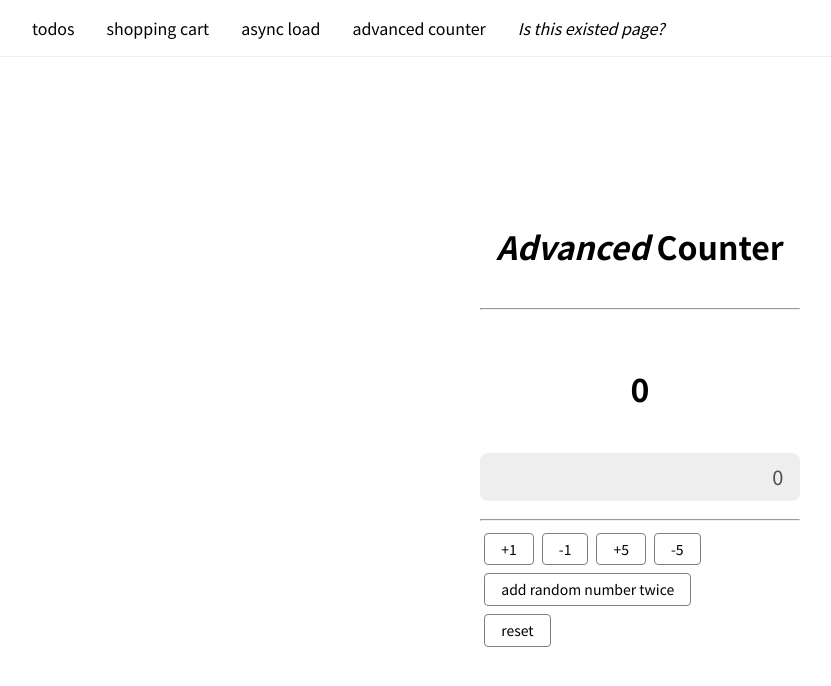
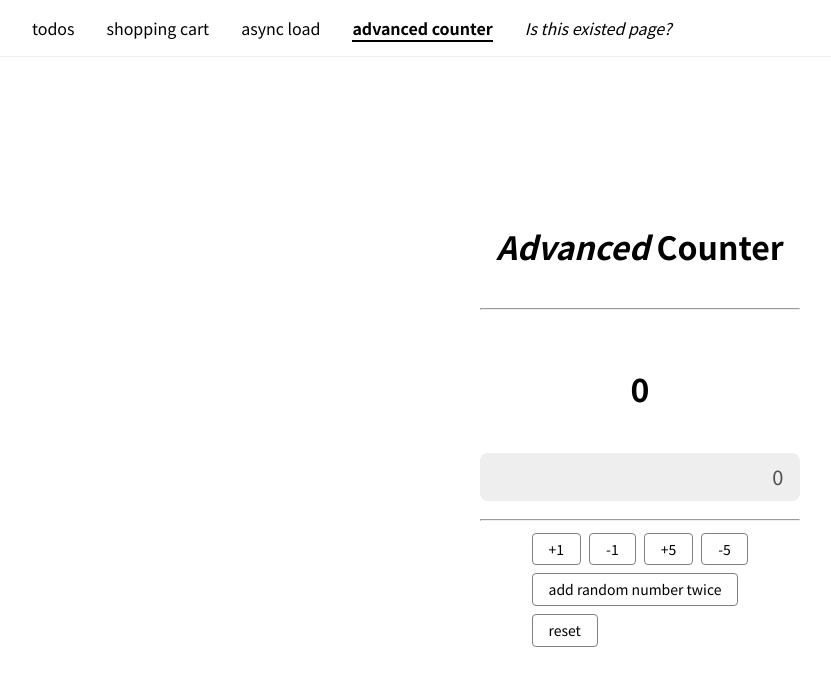
Before and after one commit to callmebyneon/redux-examples-try, a React (Create React App) app: page /counter in a window 1280 px wide. Shown: the top 686 px of the page, without its empty margins (0-831 px from the left). Built offline with nearby package versions, Linux system fonts and the light colour scheme.

Commit message:
add active nav link style

```diff
--- a/src/components/Layout/index.jsx
+++ b/src/components/Layout/index.jsx
@@ -1,28 +1,29 @@
 import React from 'react';
 import styled from 'styled-components';
-import { Link, Outlet } from 'react-router-dom';
+import { NavLink, Outlet } from 'react-router-dom';
 
 import theme from '~/theme';
 
-const Layout = () => (
+const Layout = () => {
+  const navItems = [
+    { id: 0, path: '/', text: 'todos' },
+    { id: 1, path: '/cart', text: 'shopping cart' },
+    { id: 2, path: '/async', text: 'async load' },
+    { id: 3, path: '/counter', text: 'advanced counter' },
+    { id: 4, path: '/ismatch', html: <i>Is this existed page?</i> },
+  ]
+  return (
     <div>
       <CustomNav>
         <ul>
-        <li>
-          <Link to="/">todos</Link>
+          {navItems.map(nav => (
+            <li key={nav.id}>
+              <NavLink
+                className={({ isActive }) => isActive ? "active" : null}
+                to={nav.path}
+              >{nav.text || nav.html}</NavLink>
             </li>
-        <li>
-          <Link to="/cart">shopping cart</Link>
-        </li>
-        <li>
-          <Link to="/async">async load</Link>
-        </li>
-        <li>
-          <Link to="/counter">advanced counter</Link>
-        </li>
-        <li>
-          <Link to="/ismatch"><i>Is this existed page?</i></Link>
-        </li>
+          ))}
         </ul>
       </CustomNav>
 
@@ -30,7 +31,8 @@ const Layout = () => (
         <Outlet />
       </ContentLayout>
     </div>
-);
+)
+};
 
 const CustomNav = styled.nav`
   position: fixed;
@@ -51,10 +53,17 @@ const CustomNav = styled.nav`
   & > ul > li {
     margin: 1rem;
 
+    & .active {
+      font-weight: bold;
+      border-bottom: 2px solid;
+    }
+
     &.disabled {
       color: ${theme.text.color.disabled};
 
-      & a { cursor: not-allowed }
+      & a {
+        cursor: not-allowed
+      }
     }
   }
 
--- a/src/containers/Counter/index.jsx
+++ b/src/containers/Counter/index.jsx
@@ -37,8 +37,10 @@ const CalcPath = styled.p`
 `;
 
 const Stack = styled.div`
+  width: 225px;
   display: flex;
   flex-direction: ${props => props.direction || 'row'};
+  align-self: center;
 `;
 
 const Counter = () => {
```
Lines whose indentation alone changed are shown as unchanged.
